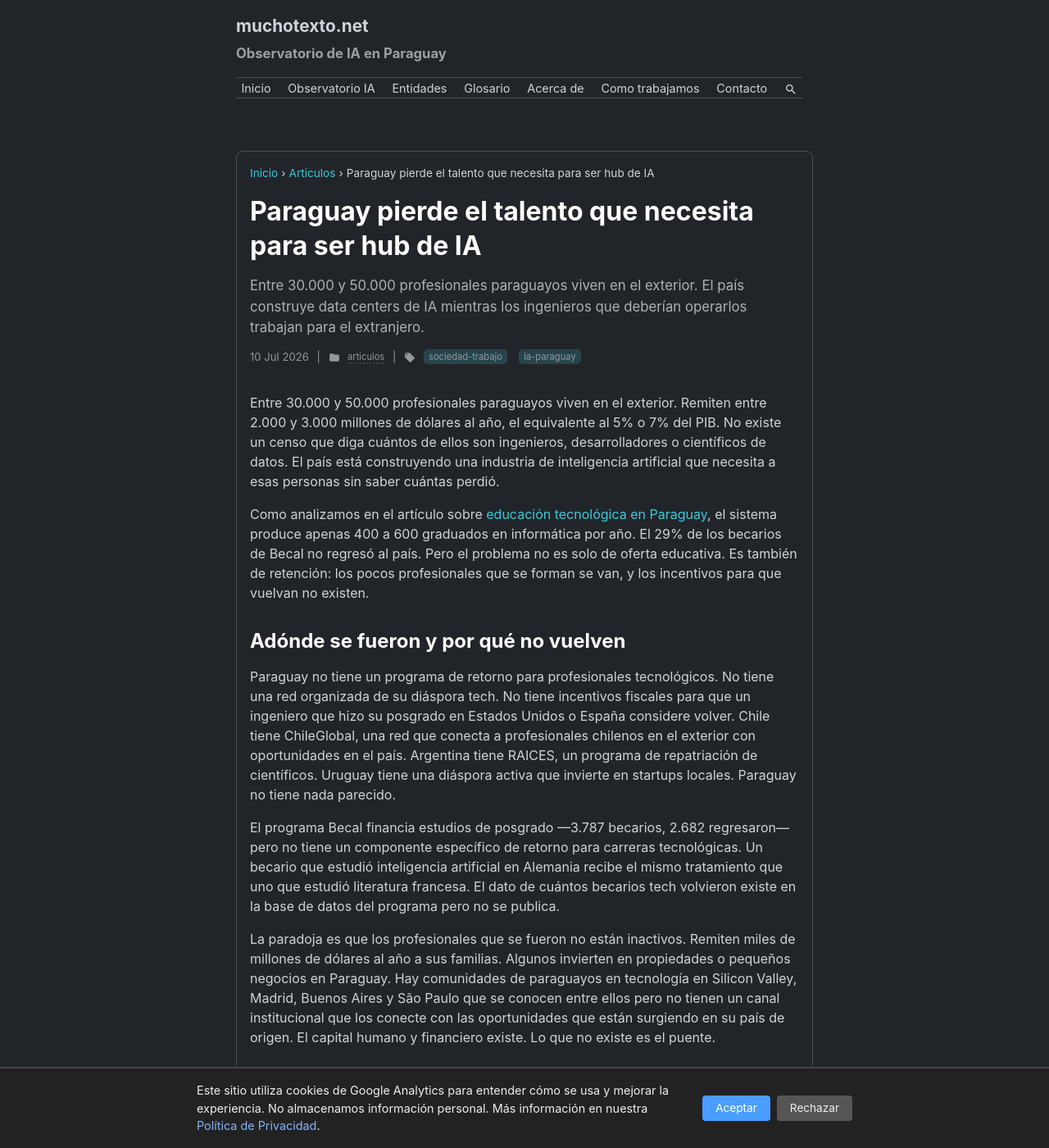
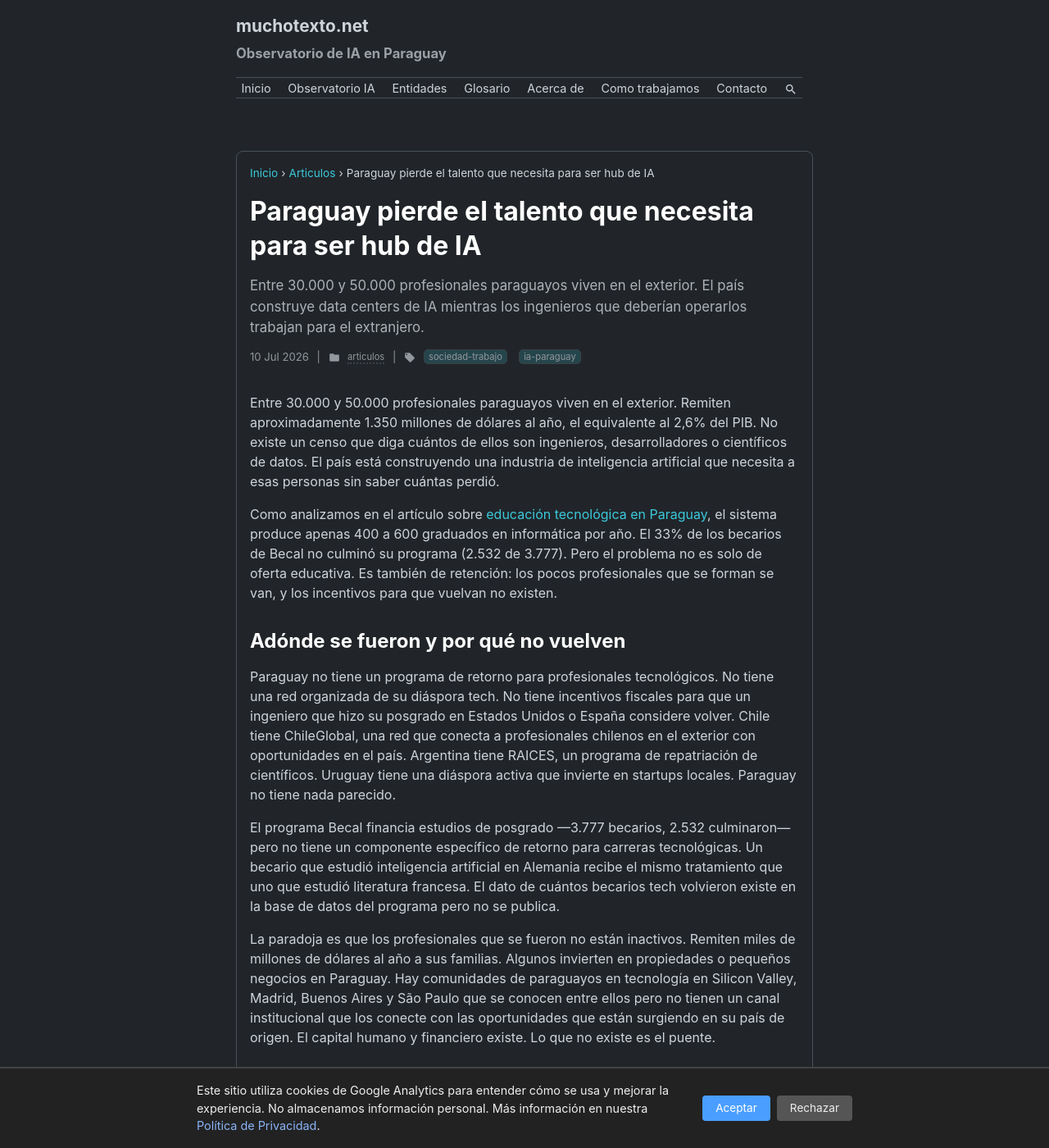
Before and after one commit to miravosqueinteresante/muchotexto.net, a Jekyll site: the page built from _posts/2026-07-10-talento-tech-paraguay-ia.md, in a window 1280 px wide and 1400 px high. Shown: the whole window at 82% size. Built offline with Jekyll 4.4.1, drawn with Linux system fonts in a browser that asks for light colours.

Commit message:
fix(talento-tech): remesas .350M/2.6% PIB, Becal 3.777/2.532, 33% no culminó

```diff
--- a/_posts/2026-07-10-talento-tech-paraguay-ia.md
+++ b/_posts/2026-07-10-talento-tech-paraguay-ia.md
@@ -8,15 +8,15 @@ tags: sociedad-trabajo ia-paraguay
 description: "Entre 30.000 y 50.000 profesionales paraguayos viven en el exterior. El país construye data centers de IA mientras los ingenieros que deberían operarlos trabajan para el extranjero."
 ---
 
-Entre 30.000 y 50.000 profesionales paraguayos viven en el exterior. Remiten entre 2.000 y 3.000 millones de dólares al año, el equivalente al 5% o 7% del PIB. No existe un censo que diga cuántos de ellos son ingenieros, desarrolladores o científicos de datos. El país está construyendo una industria de inteligencia artificial que necesita a esas personas sin saber cuántas perdió.
+Entre 30.000 y 50.000 profesionales paraguayos viven en el exterior. Remiten aproximadamente 1.350 millones de dólares al año, el equivalente al 2,6% del PIB. No existe un censo que diga cuántos de ellos son ingenieros, desarrolladores o científicos de datos. El país está construyendo una industria de inteligencia artificial que necesita a esas personas sin saber cuántas perdió.
 
-Como analizamos en el artículo sobre [educación tecnológica en Paraguay]({% post_url 2026-07-09-educacion-tech-paraguay-ia %}), el sistema produce apenas 400 a 600 graduados en informática por año. El 29% de los becarios de Becal no regresó al país. Pero el problema no es solo de oferta educativa. Es también de retención: los pocos profesionales que se forman se van, y los incentivos para que vuelvan no existen.
+Como analizamos en el artículo sobre [educación tecnológica en Paraguay]({% post_url 2026-07-09-educacion-tech-paraguay-ia %}), el sistema produce apenas 400 a 600 graduados en informática por año. El 33% de los becarios de Becal no culminó su programa (2.532 de 3.777). Pero el problema no es solo de oferta educativa. Es también de retención: los pocos profesionales que se forman se van, y los incentivos para que vuelvan no existen.
 
 ## Adónde se fueron y por qué no vuelven
 
 Paraguay no tiene un programa de retorno para profesionales tecnológicos. No tiene una red organizada de su diáspora tech. No tiene incentivos fiscales para que un ingeniero que hizo su posgrado en Estados Unidos o España considere volver. Chile tiene ChileGlobal, una red que conecta a profesionales chilenos en el exterior con oportunidades en el país. Argentina tiene RAICES, un programa de repatriación de científicos. Uruguay tiene una diáspora activa que invierte en startups locales. Paraguay no tiene nada parecido.
 
-El programa Becal financia estudios de posgrado —3.787 becarios, 2.682 regresaron— pero no tiene un componente específico de retorno para carreras tecnológicas. Un becario que estudió inteligencia artificial en Alemania recibe el mismo tratamiento que uno que estudió literatura francesa. El dato de cuántos becarios tech volvieron existe en la base de datos del programa pero no se publica.
+El programa Becal financia estudios de posgrado —3.777 becarios, 2.532 culminaron— pero no tiene un componente específico de retorno para carreras tecnológicas. Un becario que estudió inteligencia artificial en Alemania recibe el mismo tratamiento que uno que estudió literatura francesa. El dato de cuántos becarios tech volvieron existe en la base de datos del programa pero no se publica.
 
 La paradoja es que los profesionales que se fueron no están inactivos. Remiten miles de millones de dólares al año a sus familias. Algunos invierten en propiedades o pequeños negocios en Paraguay. Hay comunidades de paraguayos en tecnología en Silicon Valley, Madrid, Buenos Aires y São Paulo que se conocen entre ellos pero no tienen un canal institucional que los conecte con las oportunidades que están surgiendo en su país de origen. El capital humano y financiero existe. Lo que no existe es el puente.
 
@@ -63,7 +63,7 @@ Este artículo es parte de la [guía completa de inteligencia artificial en Para
       "name": "¿Cuántos profesionales paraguayos viven en el exterior?",
       "acceptedAnswer": {
         "@type": "Answer",
-        "text": "Entre 30.000 y 50.000 profesionales paraguayos viven en el exterior, remitiendo entre 2.000 y 3.000 millones de dólares al año, entre el 5% y el 7% del PIB. No existe un censo oficial que desglose cuántos son del sector tecnológico."
+        "text": "Entre 30.000 y 50.000 profesionales paraguayos viven en el exterior, remitiendo aproximadamente 1.350 millones de dólares al año, el 2,6% del PIB. No existe un censo oficial que desglose cuántos son del sector tecnológico."
       }
     },
     {
```
